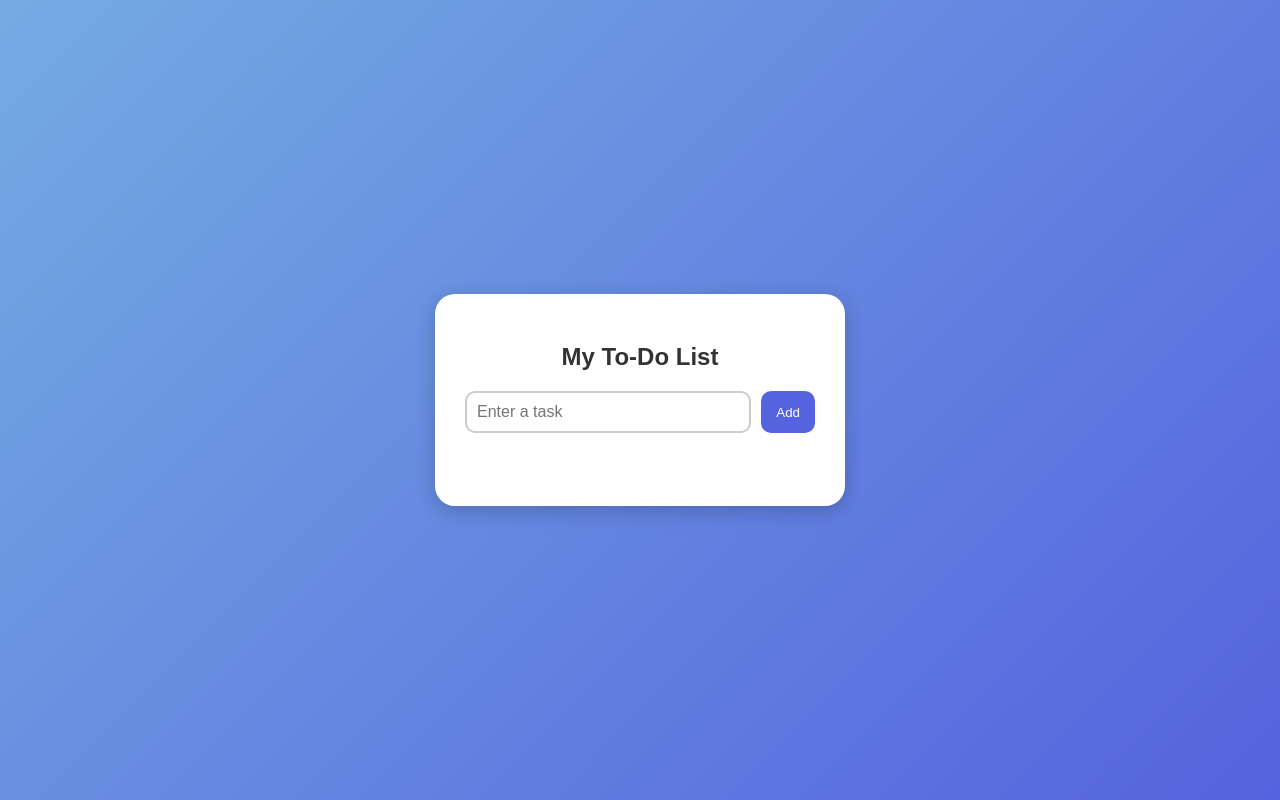
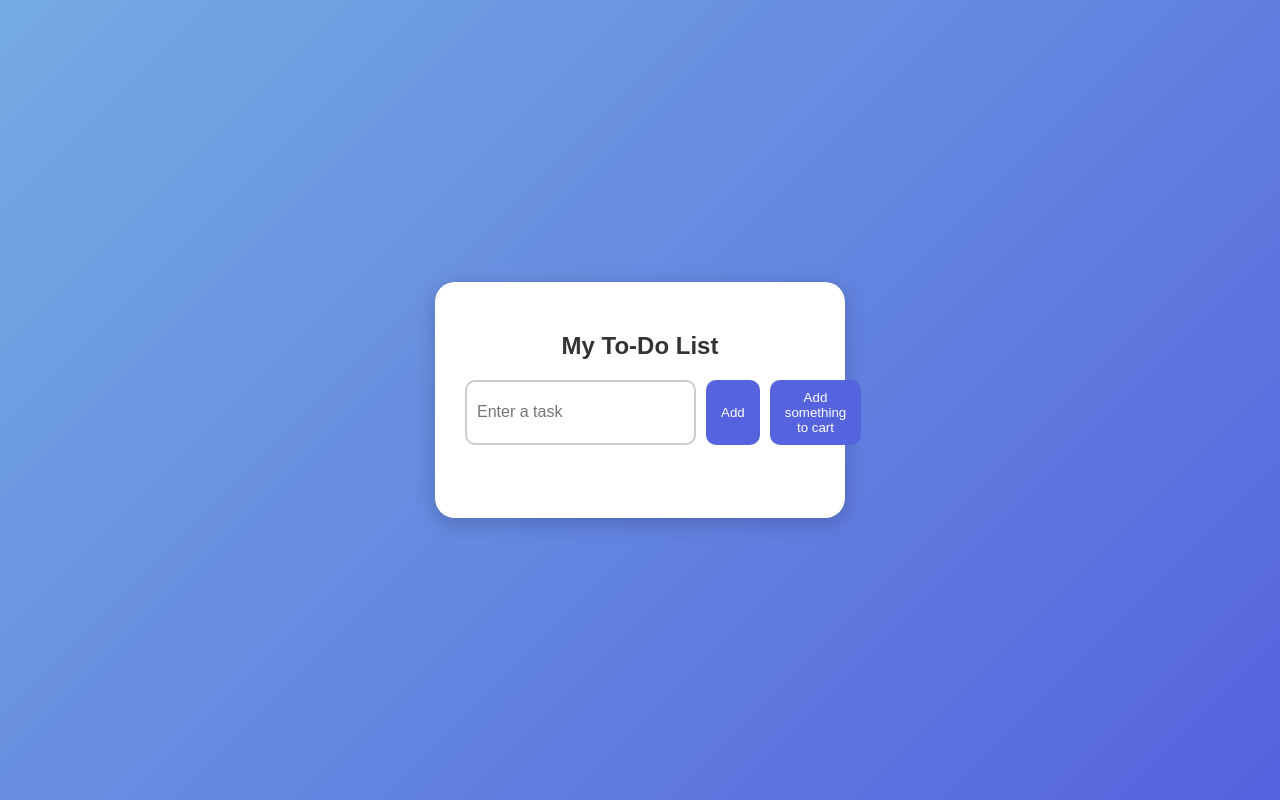
Before and after one commit to vishrutha-g/checklist, a plain HTML site: page index.html in a window 1280 px wide. Drawn offline with Linux system fonts and the light colour scheme.

Commit message:
added html

```diff
--- a/index.html
+++ b/index.html
@@ -11,6 +11,7 @@
     <div class="input-group">
       <input type="text" id="taskInput" placeholder="Enter a task">
       <button id="addBtn">Add</button>
+      <button>Add something to cart</button>
     </div>
     <p id="message"></p>
     <ul id="taskList"></ul>
```
